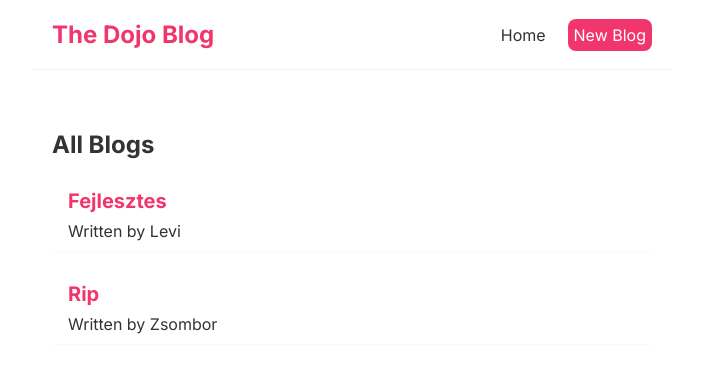
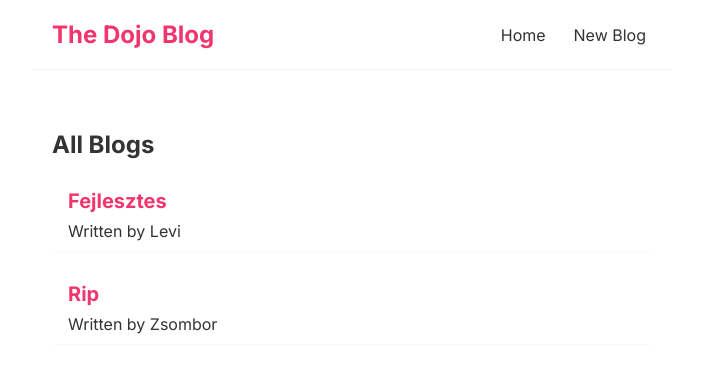
Before and after one commit to leventenyiro/react-test, a React (Create React App) app: page / in a window 1280 px wide. Shown: the top 372 px of the page, without its empty margins (288-991 px from the left). Built offline with nearby package versions, Linux system fonts and the light colour scheme; data requests are answered from the project's data file; the HTML template or start-up script is replaced by a standard one.

Commit message:
Router links

```diff
--- a/src/Navbar.js
+++ b/src/Navbar.js
@@ -1,15 +1,12 @@
+import {Link} from 'react-router-dom';
+
 const Navbar = () => {
     return (
         <nav className="navbar">
             <h1>The Dojo Blog</h1>
             <div className="links">
-                <a href="/">Home</a>
-                <a href="/create" style={{
-                    color: 'white',
-                    // JSX miatt
-                    backgroundColor: '#f1356d',
-                    borderRadius: '8px'
-                }}>New Blog</a>
+                <Link to="/">Home</Link>
+                <Link to="/create">New Blog</Link>
             </div>
         </nav>
     );
```
